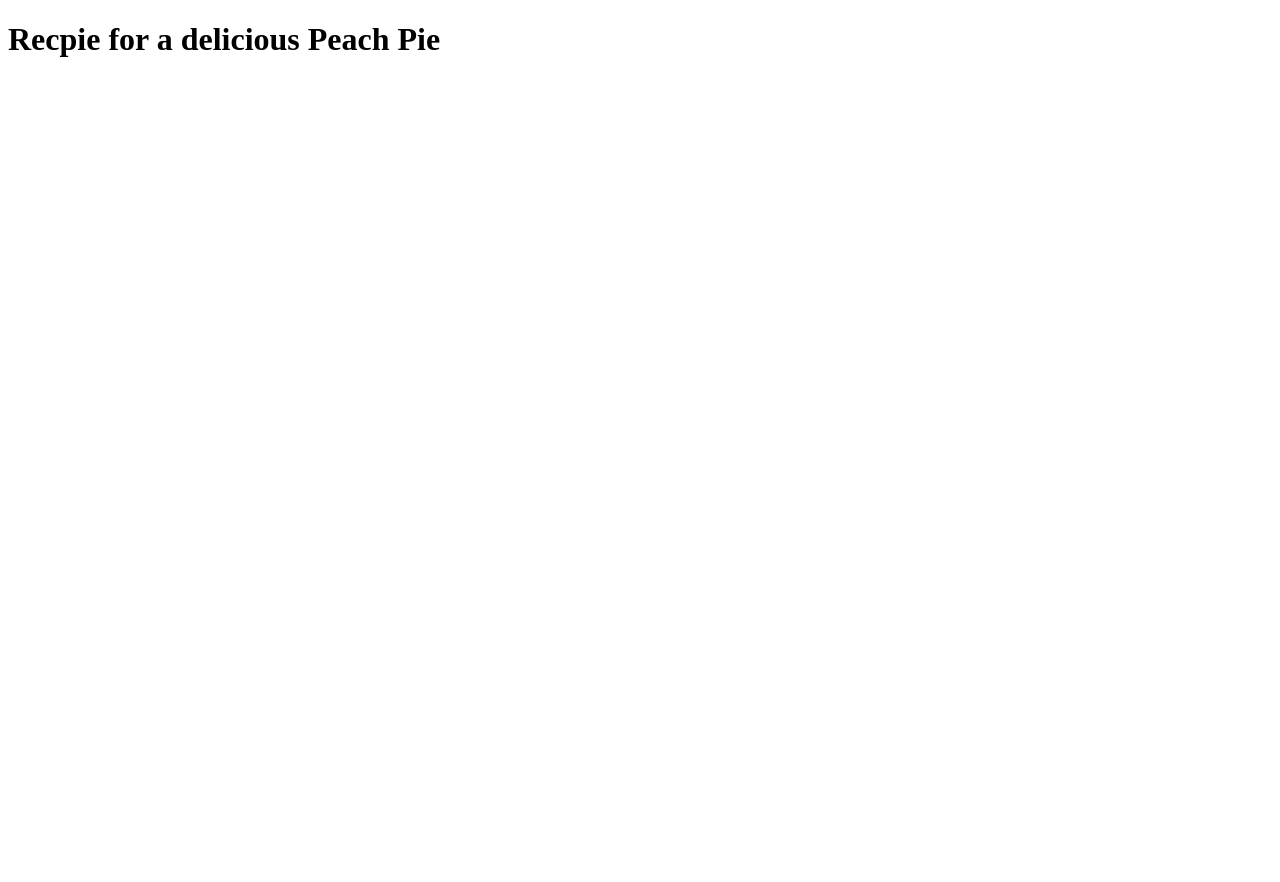
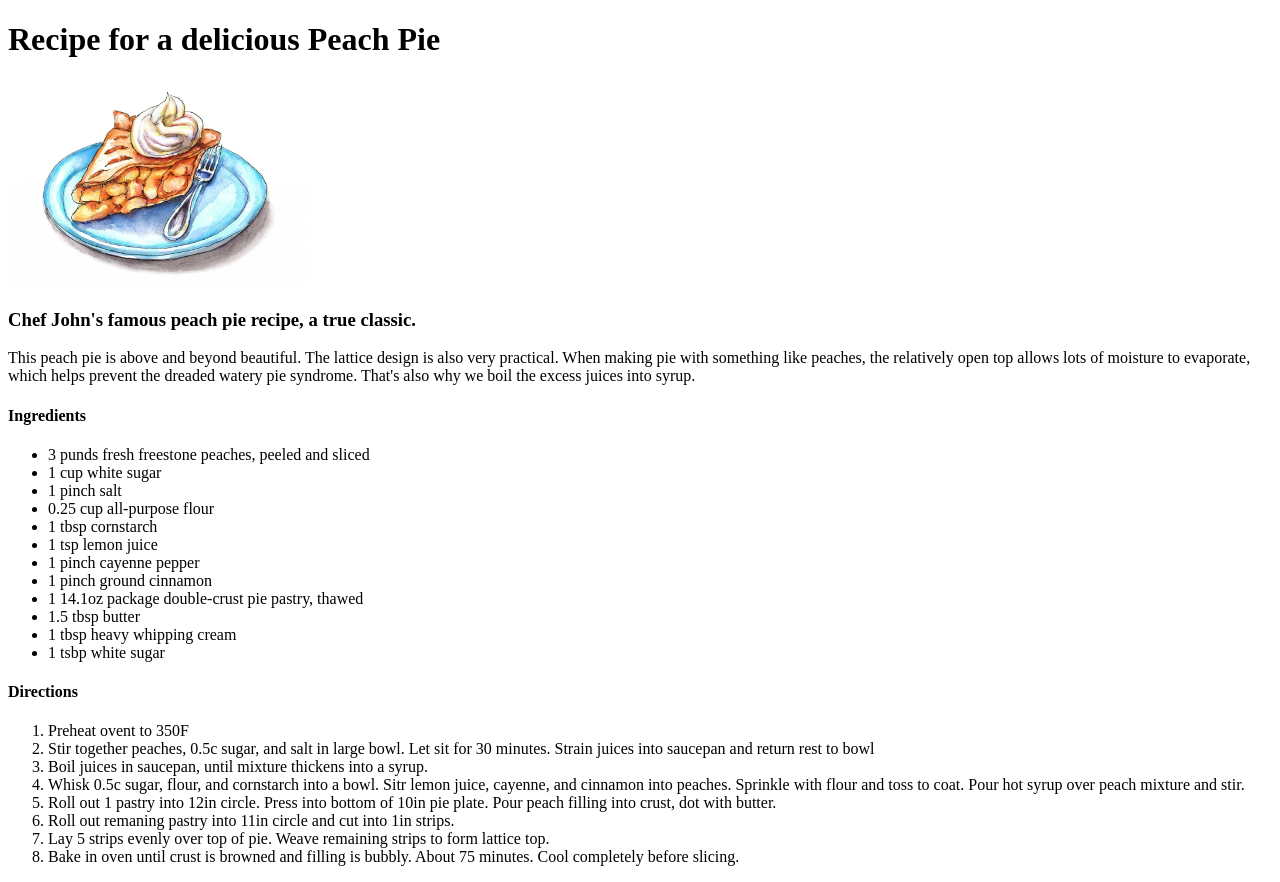
Before and after one commit to sw3000gh/odin-recipes, a plain HTML site: page recipes/peachpie.html in a window 1280 px wide. Before the commit the page ends 800 px from the top, so only its background shows below. Drawn offline with Linux system fonts and the light colour scheme.

Commit message:
Added peach pie recipe with full instructions

```diff
--- a/recipes/peachpie.html
+++ b/recipes/peachpie.html
@@ -6,6 +6,35 @@
     <title>Peach Pie</title>
 </head>
 <body>
-    <h1>Recpie for a delicious Peach Pie</h1>
+    <h1>Recipe for a delicious Peach Pie</h1>
+    <img src="../img/pie.png" alt="A slice of peach pie with cream on top" width="300">
+    <h3>Chef John's famous peach pie recipe, a true classic.</h3>
+    <p>This peach pie is above and beyond beautiful. The lattice design is also very practical. When making pie with something like peaches, the relatively open top allows lots of moisture to evaporate, which helps prevent the dreaded watery pie syndrome. That's also why we boil the excess juices into syrup.</p>
+    <h4>Ingredients</h4>
+    <ul>
+        <li>3 punds fresh freestone peaches, peeled and sliced</li>
+        <li>1 cup white sugar</li>
+        <li>1 pinch salt</li>
+        <li>0.25 cup all-purpose flour</li>
+        <li>1 tbsp cornstarch</li>
+        <li>1 tsp lemon juice</li>
+        <li>1 pinch cayenne pepper</li>
+        <li>1 pinch ground cinnamon</li>
+        <li>1 14.1oz package double-crust pie pastry, thawed</li>
+        <li>1.5 tbsp butter</li>
+        <li>1 tbsp heavy whipping cream</li>
+        <li>1 tsbp white sugar</li>
+    </ul>
+    <h4>Directions</h4>
+    <ol>
+        <li>Preheat ovent to 350F</li>
+        <li>Stir together peaches, 0.5c sugar, and salt in large bowl. Let sit for 30 minutes. Strain juices into saucepan and return rest to bowl</li>
+        <li>Boil juices in saucepan, until mixture thickens into a syrup.</li>
+        <li>Whisk 0.5c sugar, flour, and cornstarch into a bowl. Sitr lemon juice, cayenne, and cinnamon into peaches. Sprinkle with flour and toss to coat. Pour hot syrup over peach mixture and stir.</li>
+        <li>Roll out 1 pastry into 12in circle. Press into bottom of 10in pie plate. Pour peach filling into crust, dot with butter.</li>
+        <li>Roll out remaning pastry into 11in circle and cut into 1in strips.</li>
+        <li>Lay 5 strips evenly over top of pie. Weave remaining strips to form lattice top.</li>
+        <li>Bake in oven until crust is browned and filling is bubbly. About 75 minutes. Cool completely before slicing.</li>
+    </ol>
 </body>
 </html>
```
Also changed, not shown: img/pie.png (added).
